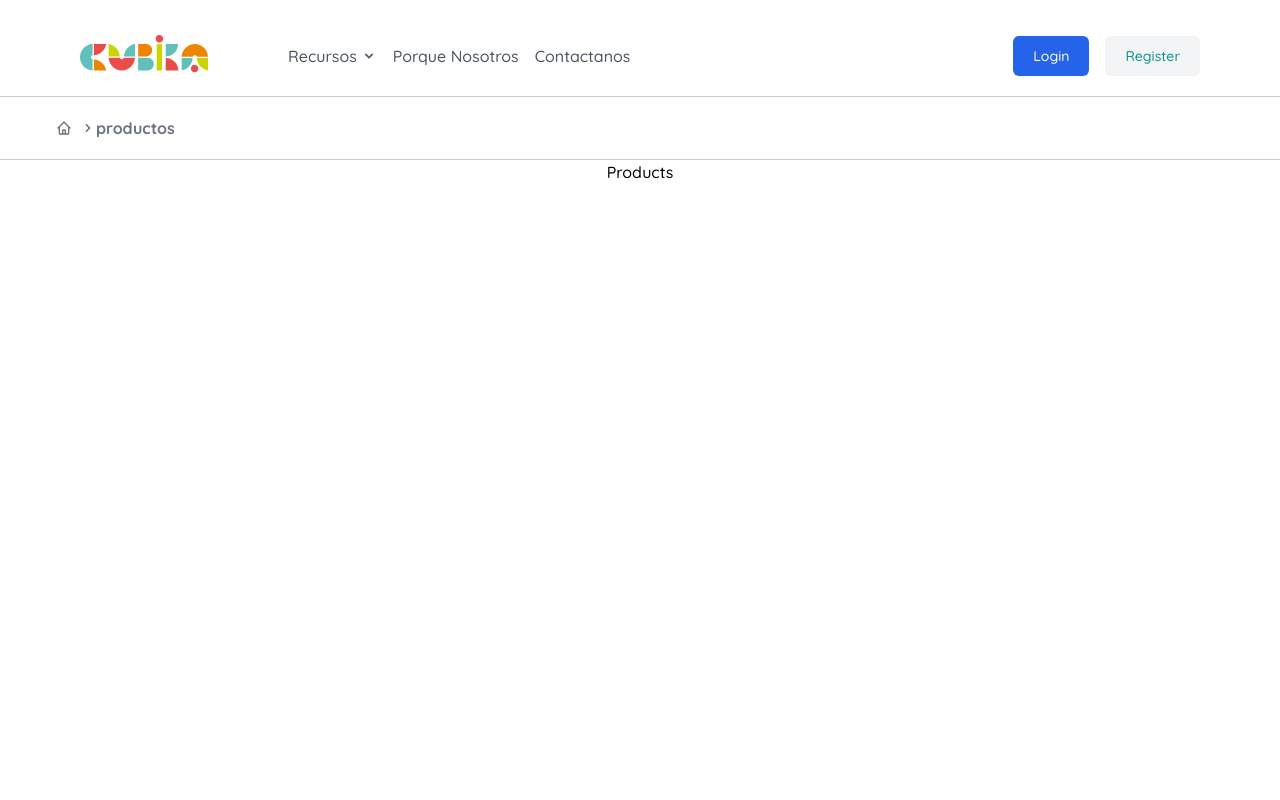
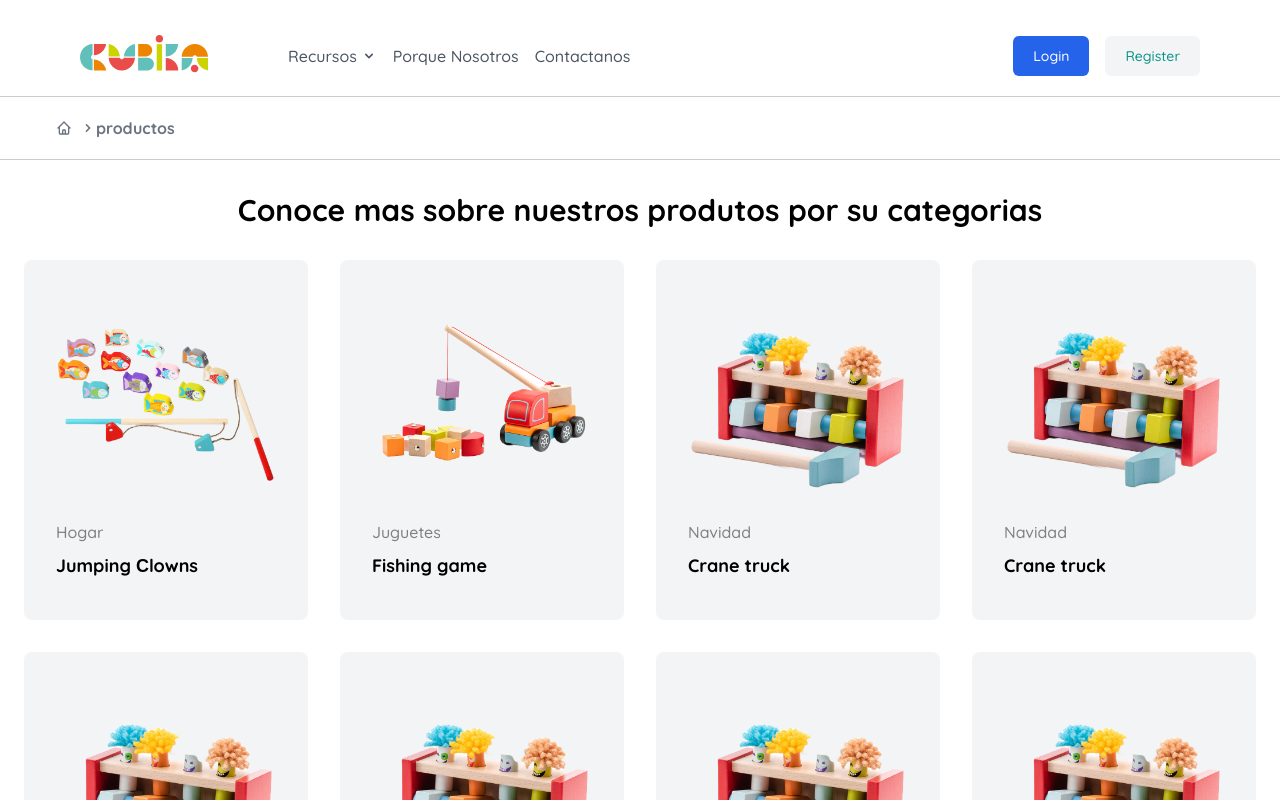
Before and after one commit to Jhonii10/APP-INDI-1, a React (Create React App) app: page /productos in a window 1280 px wide. Shown: the top 800 px of the page. Built offline with nearby package versions, Linux system fonts and the light colour scheme; the HTML template or start-up script is replaced by a standard one.

Commit message:
creacion de pagina de categorias

```diff
--- a/src/components/Footer.jsx
+++ b/src/components/Footer.jsx
@@ -7,7 +7,7 @@ const Footer = () => {
             <>
 
   <footer className="bg-white">
-    <div className="mx-auto max-w-screen-xl px-4 pb-6  sm:px-6 lg:px-8 ">
+    <div className="mx-auto max-w-screen-xl px-4 pb-6  sm:px-6 lg:px-8 mt-4 ">
       <div className="flex flex-col sm:flex-row justify-between gap-4">
         <div>
           <div className="flex justify-center text-teal-600 sm:justify-start">
--- /dev/null
+++ b/src/components/ListCard.jsx
@@ -0,0 +1,115 @@
+import React from 'react';
+import Card from './Card';
+
+const ListCard = () => {
+    const products = [
+        {
+            nombre:'Jumping Сlowns',
+            id:'peces',
+            categoria:'hogar',
+            type:'hogar'
+
+        },
+        {
+            nombre:'Fishing game',
+            id:'carros',
+            categoria:'juguetes',
+            type:'juguetes'
+
+        },
+        {
+            nombre:'Crane truck',
+            id:'tubos',
+            categoria:'navidad',
+            type:'navidad'
+
+        },
+        {
+            nombre:'Crane truck',
+            id:'tubos',
+            categoria:'navidad',
+            type:'navidad'
+
+        },
+        {
+            nombre:'Crane truck',
+            id:'tubos',
+            categoria:'navidad',
+            type:'navidad'
+
+        },
+        {
+            nombre:'Crane truck',
+            id:'tubos',
+            categoria:'navidad',
+            type:'navidad'
+
+        },
+        {
+            nombre:'Crane truck',
+            id:'tubos',
+            categoria:'navidad',
+            type:'navidad'
+
+        },
+        {
+            nombre:'Crane truck',
+            id:'tubos',
+            categoria:'navidad',
+            type:'navidad'
+
+        },
+        {
+            nombre:'Crane truck',
+            id:'tubos',
+            categoria:'navidad',
+            type:'navidad'
+
+        },
+        {
+            nombre:'Crane truck',
+            id:'tubos',
+            categoria:'navidad',
+            type:'navidad'
+
+        },
+        {
+            nombre:'Crane truck',
+            id:'tubos',
+            categoria:'navidad',
+            type:'navidad'
+
+        },
+        {
+            nombre:'Crane truck',
+            id:'tubos',
+            categoria:'navidad',
+            type:'navidad'
+
+        },
+       ]
+
+        return (
+            <div>
+                <section className="bg-white">
+      <div className="mx-auto max-w-screen-xl px-4 py-4 sm:px-6  ">
+        <div className="mt-4 grid grid-cols-1 gap-4 md:grid-cols-4 md:gap-8">
+          {
+                products.map(
+                    product => <Card key={product.id} {...product}/>
+                )
+            }
+
+        </div>
+
+
+      </div>
+
+    </section>
+
+            </div>
+        );
+
+}
+
+export default ListCard;
--- a/src/components/Lista.jsx
+++ b/src/components/Lista.jsx
@@ -5,7 +5,7 @@ const Lista = () => {
 
   const menuItems = [
     {
-      label: 'Products',
+      label: 'Categoria',
       url: '/productos',
       img:'/assets/puzzles.svg'
     },
--- a/src/components/Navbar.jsx
+++ b/src/components/Navbar.jsx
@@ -78,7 +78,7 @@ const Navbar = () => {
         </div>
         </nav>
       <div className="flex items-center gap-4">
-        <div className="sm:flex sm:gap-4">
+        <div className=" hidden sm:flex sm:gap-4">
           <NavLink
             className="block rounded-md bg-blue-600 px-5 py-2.5 text-sm font-medium text-white transition hover:bg-blue-700"
             href="/"
--- a/src/components/Testimonial.jsx
+++ b/src/components/Testimonial.jsx
@@ -32,7 +32,7 @@ const Testimonial = () => {
             <section className="bg-white">
   <div className="mx-auto max-w-screen-xl px-4 py-16 sm:px-6 sm:py-24 lg:px-8">
     <h2 className="text-center text-4xl font-bold tracking-tight sm:text-5xl">
-      Productos destacados
+      Categorias destacadas
     </h2>
     <div className="mt-12 grid grid-cols-1 gap-4 md:grid-cols-3 md:gap-8">
       {
@@ -46,7 +46,7 @@ const Testimonial = () => {
                 <div className='jhoni-button-10'>
 
                 <button class=" font-bold rounded-full  " type="button">
-                    Ver todos nuestros productos
+                    Ver todas nuestras categorias
                     </button>
 
                     </div>
--- a/src/pages/Products.jsx
+++ b/src/pages/Products.jsx
@@ -1,12 +1,23 @@
 import React from 'react';
 import Breadcrumbs from '../components/BreadCrums';
+import ListCard from '../components/ListCard';
+import SectionJob from '../components/SectionJob';
+import Footer from '../components/Footer';
 
 const Products = () => {
     return (
-        <div className='pt-24'>
+        <div className='pt-24 '>
 
             <Breadcrumbs/>
-            <h1>Products</h1>
+            <h2 className='mt-8 text-3xl font-bold'>Conoce mas sobre nuestros produtos por su categorias</h2>
+            <ListCard/>
+            <div className='mt-8'>
+            <SectionJob/>
+            </div>
+            <div className='mt-12'>
+            <Footer/>
+            </div>
+
         </div>
     );
 }
```
